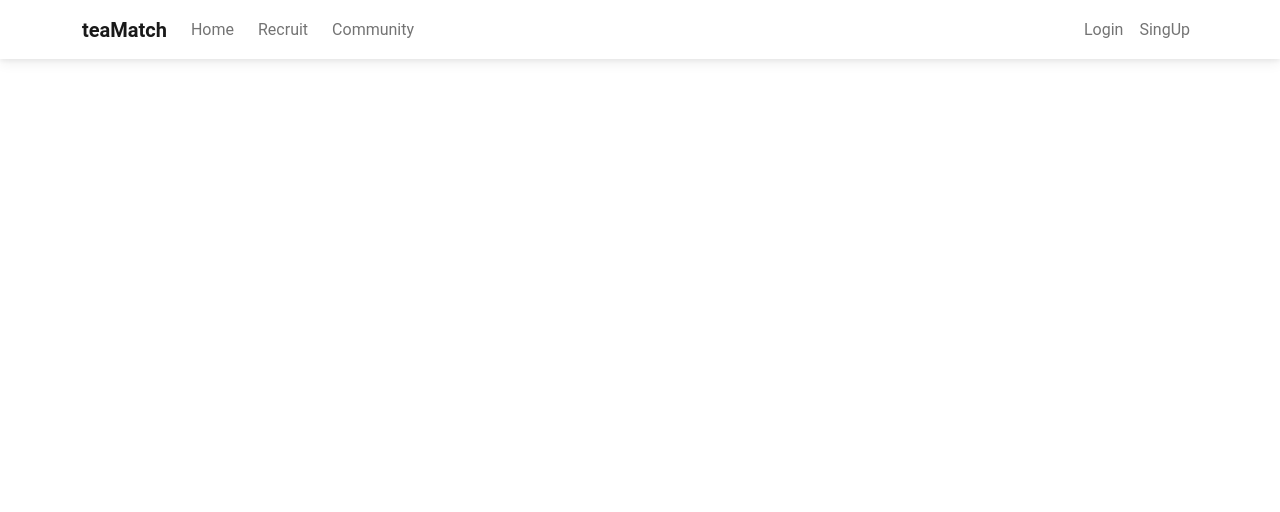
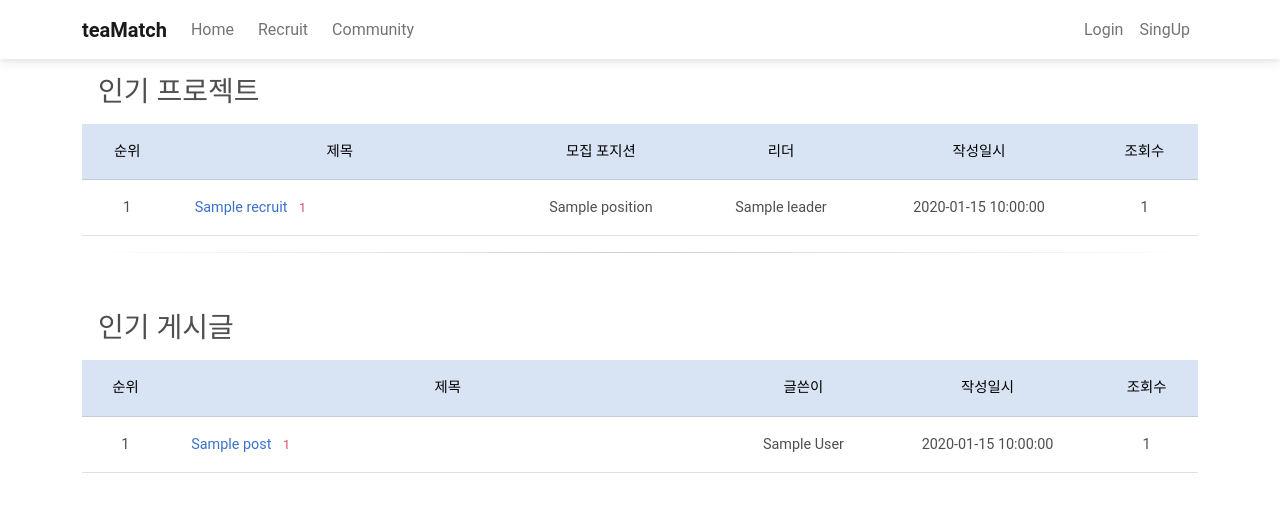
Before and after one commit to unk0vvvn/teaMatch, a Flask app: page / in a window 1280 px wide. Shown: the top 512 px of the page. Run offline with Flask 3, Linux system fonts and the light colour scheme; a database or web service that is not in the repository returns one stand-in record (values such as "Sample title").

Commit message:
homepage backend complete.

```diff
--- a/app.py
+++ b/app.py
@@ -51,7 +51,10 @@ def home():
         })
 
     #설정 데이터 끝
-    return render_template("home.html")
+    posts = post_collection.find().sort("view_count", pymongo.DESCENDING).limit(PAGE_SIZE//2)
+    recruits = recruit_collection.find().sort("view_count", pymongo.DESCENDING).limit(PAGE_SIZE//2)
+
+    return render_template("home.html", posts = posts, recruits = recruits)
 
 def get_positions():
     return configure_collection.find_one({"name":"포지션"})['positions']
--- a/templates/home.html
+++ b/templates/home.html
@@ -1,4 +1,82 @@
 {% extends "layout.html" %}
 {% block content %}
+<section class="my-3 text-center">
 
+    <p class="h3 m-3 d-flex justify-content-start">인기 프로젝트</p>
+    <table class="table">
+        <thead class="table-primary">
+            <tr class="text-center">
+                <th>순위</th>
+                <th style="width:30%">제목</th>
+                <th>모집 포지션</th>
+                <th>리더</th>
+                <th>작성일시</th>
+                <th>조회수</th>
+            </tr>
+        </thead>
+        <tbody>
+            {% for recruit in recruits %}
+            <tr class="text-center">
+                <td>{{loop.index}}</td>
+
+                <td class="text-start text-truncate">
+                    <a href = "{{ url_for('recruit_detail', id=recruit._id) }}">{{recruit.title}}</a>
+
+                    {% if recruit.comment_count is defined and recruit.comment_count > 0 %}
+                    <span class="text-danger small ms-2">{{recruit.comment_count}}</span>
+                    {% endif %}
+                </td>
+
+                <td>
+                    {% for position in recruit.required_positions %}
+                    <span>{{position}}</span>
+                    {% endfor %}
+                </td>
+
+                <td>{{recruit.leader}}</td>
+
+                <td>{{recruit.create_date}}</td>
+
+                <td>{{recruit.view_count}}</td>
+            </tr>
+            {% endfor %}
+        </tbody>
+    </table>
+    <hr>
+    <br>
+
+    <p class="h3 m-3 d-flex justify-content-start">인기 게시글</p>
+    <table class="table">
+        <thead class="table-primary">
+            <tr class="text-center">
+                <th>순위</th>
+                <th style="width:50%">제목</th>
+                <th>글쓴이</th>
+                <th>작성일시</th>
+                <th>조회수</th>
+            </tr>
+        </thead>
+        <tbody>
+            {% for post in posts %}
+            <tr class="text-center">
+                <td>{{loop.index}}</td>
+
+                <td class="text-start">
+                    <a href = "{{ url_for('post_detail', id=post._id) }}">{{post.title}}</a>
+
+                    {% if post.comment_count is defined and post.comment_count > 0 %}
+                    <span class="text-danger small ms-2">{{post.comment_count}}</span>
+                    {% endif %}
+                </td>
+
+                <td>{{post.author}}</td>
+
+                <td>{{post.create_date}}</td>
+
+                <td>{{post.view_count}}</td>
+            </tr>
+            {% endfor %}
+        </tbody>
+    </table>
+</section>
 {% endblock %}
```
